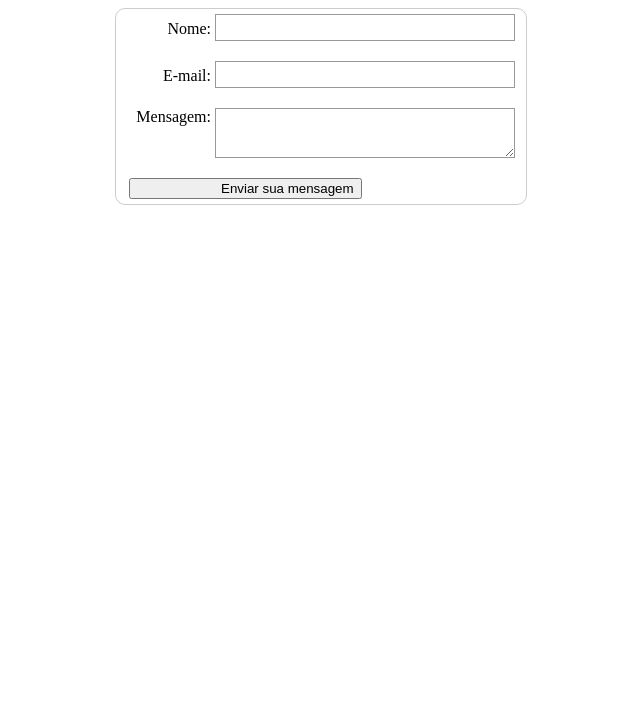
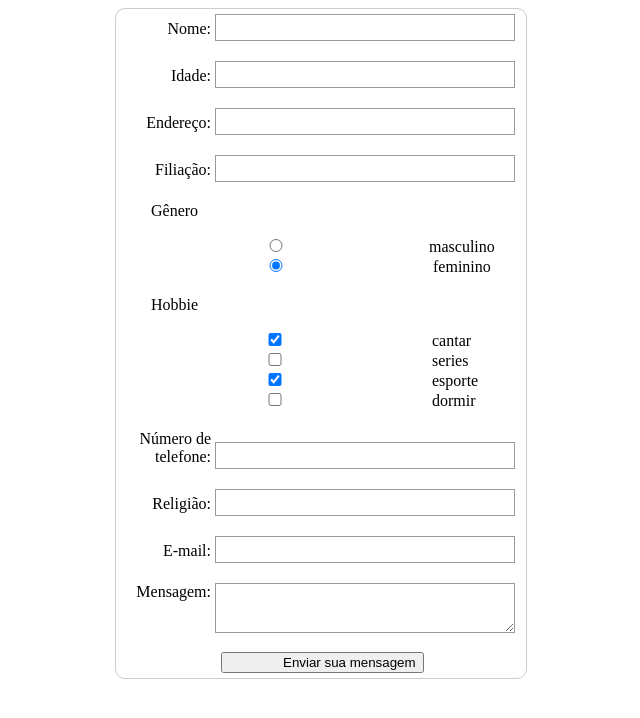
Before and after one commit to marylsilva/formul-rio, a plain HTML site: page index.html in a window 1280 px wide. Shown: the whole page, without its empty margins (319-959 px from the left). Drawn offline with Linux system fonts and the light colour scheme.

Commit message:
continuação da estrutura da página

```diff
--- a/index.html
+++ b/index.html
@@ -10,6 +10,39 @@
     <div>
         <label for="name">Nome:</label>
         <input type="text" id="name" />
+    </div>
+    <div>
+        <label for="name">Idade:</label>
+        <input type="text" id="Idade" />
+    </div>
+    <div>
+        <label for="name">Endereço:</label>
+        <input type="text" id="Endereço" />
+    </div>
+    <div>
+        <label for="name">Filiação:</label>
+        <input type="text" id="Filiação" />
+    </div>
+    <div>
+        <p class="p">Gênero</p>
+    <input class="input--h4" type="radio" name="genero" value="masculino" checked>masculino
+    <input class="input--h4" type="radio" name="genero" value="feminino" checked> feminino
+    </div>
+    <div>
+        <p class="p">Hobbie</p>
+        <input class="input--h4" type="checkbox" name="Hobbie" value="cantar" checked> cantar
+        <input class="input--h4" type="checkbox" name="Hobbie" value="series"> series
+        <input class="input--h4" type="checkbox" name="Hobbie" value="esporte" checked> esporte
+        <input class="input--h4" type="checkbox" name="Hobbie" value="dormir"> dormir
+    </div>
+    <div>
+        <label for="phonenum">Número de telefone:</label>
+        <input type="tel" id="número de telefone">
+    </div>
+    </div>
+    <div>
+        <label for="name">Religião:</label>
+        <input type="text" id="Religião" />
     </div>
     <div>
         <label for="mail">E-mail:</label>
--- a/style.css
+++ b/style.css
@@ -22,12 +22,21 @@ label {
     box-sizing: border-box;
     border: 1px solid #999;
 }
+.p{
+    margin-left: 30px;
+
+}
+.input--p{
+    margin: 2px;
+}
+
 textarea{
 	 vertical-align: top;
 	  height: 50px;
 	  resize: vertical;
 }
 button {
-    padding-left: 90px;
-    margin-left: 8px;
+    padding-left: 60px;
+    margin-left: 100px;
+    margin-top: -10px;
 }
```
